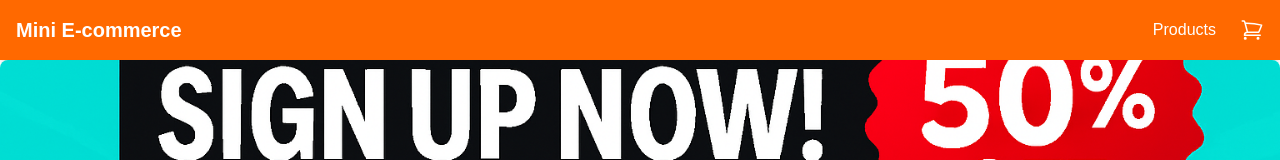
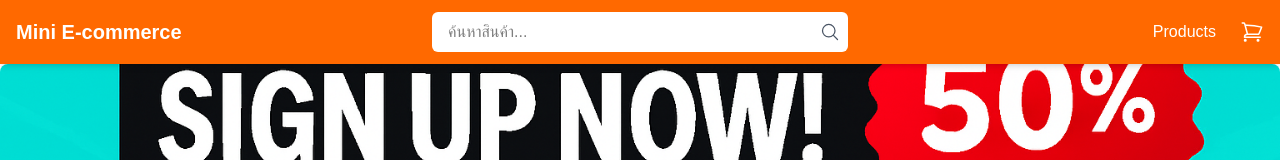
Before and after one commit to Boolooki/mini-ecommerce, a Next.js app: page / in a window 1280 px wide. Shown: the top 160 px of the page. Built offline with nearby package versions, Linux system fonts and the light colour scheme.

Commit message:
feat: implement header with search functionality and suggestion dropdown

```diff
--- a/app/components/layouts/Header.tsx
+++ b/app/components/layouts/Header.tsx
@@ -1,21 +1,58 @@
 'use client';
-
+// Components/layout/Header.tsx
 import Link from 'next/link';
 import { useCart } from '../../contexts/CartContext';
-import { ShoppingCartIcon } from '@heroicons/react/24/outline'; // ต้องติดตั้ง heroicons ก่อน
+import { ShoppingCartIcon, MagnifyingGlassIcon } from '@heroicons/react/24/outline';
+import { useSuggestion } from '../../hooks/useSuggestion';
+
 
 const Header = () => {
   const { cartLength } = useCart();
+  const { query, setQuery, suggestions } = useSuggestion();
+  return (
+    <header className="sticky top-0 z-50 w-full bg-orange-500 text-white shadow-md">
+      <nav className="container mx-auto px-4 py-3">
+        <div className="grid grid-cols-3 items-center">
+          {/* Left: Logo */}
+          <div>
+            <Link href="/" className="text-xl font-bold">
+              Mini E-commerce
+            </Link>
+          </div>
 
-  return (
-    <header className="w-full bg-orange-500 text-white shadow-md">
-      <nav className="container mx-auto p-4">
-        <div className="flex items-center justify-between">
-          <Link href="/" className="text-xl font-bold">
-            Mini E-commerce
-          </Link>
+          {/* Center: Search Box */}
+          <div className="flex justify-center bg-white rounded-md">
+            <div className="relative w-full max-w-md">
+              <input
+                type="text"
+                placeholder="ค้นหาสินค้า..."
+                value={query}
+                onChange={(e) => setQuery(e.target.value)}
+                className="w-full px-4 py-2 pr-10 rounded-md text-black focus:outline-none"
+              />
+              <button className="absolute right-2 top-1/2 -translate-y-1/2 text-gray-600 hover:text-gray-800">
+                <MagnifyingGlassIcon className="w-5 h-5" />
+              </button>
 
-          <div className="flex items-center gap-6">
+              {/* Suggestion Dropdown */}
+              {suggestions.length > 0 && (
+                <ul className="absolute top-full left-0 w-full bg-white text-black shadow-md rounded-md mt-1 z-10">
+                  {suggestions.map((item, idx) => (
+                    <li
+                      key={idx}
+                      className="px-4 py-2 hover:bg-orange-100 cursor-pointer"
+                      onClick={() => setQuery(item)}
+                    >
+                      {item}
+                    </li>
+                  ))}
+                </ul>
+              )}
+            </div>
+          </div>
+
+          {/* Right: Links + Cart */}
+          <div className="flex justify-end items-center gap-6">
             <Link href="/products" className="hover:text-gray-200">
               Products
             </Link>
--- a/app/data/products.js
+++ b/app/data/products.js
@@ -1,3 +1,4 @@
+// app/data/products.js
 const mockProducts = [
   {
     id: '1',
--- /dev/null
+++ b/app/hooks/useSuggestion.ts
@@ -0,0 +1,33 @@
+// hooks/useSuggestion.ts
+
+import { useState, useEffect } from 'react';
+import mockProducts from '../data/products';
+
+export const useSuggestion = () => {
+  const [query, setQuery] = useState('');
+  const [suggestions, setSuggestions] = useState<string[]>([]);
+
+  useEffect(() => {
+    const timeout = setTimeout(() => {
+      if (query.length > 1) {
+        const lowerQuery = query.toLowerCase();
+
+        // รวม name + tags แล้ว filter
+        const matches = mockProducts
+          .flatMap(product => [product.name, ...product.tags])
+          .filter(text => text.toLowerCase().includes(lowerQuery));
+
+        // ลบคำซ้ำ
+        const unique = Array.from(new Set(matches));
+
+        setSuggestions(unique.slice(0, 6)); // จำกัดจำนวนคำแนะนำ
+      } else {
+        setSuggestions([]);
+      }
+    }, 300); // debounce
+
+    return () => clearTimeout(timeout);
+  }, [query]);
+
+  return { query, setQuery, suggestions };
+};
```
